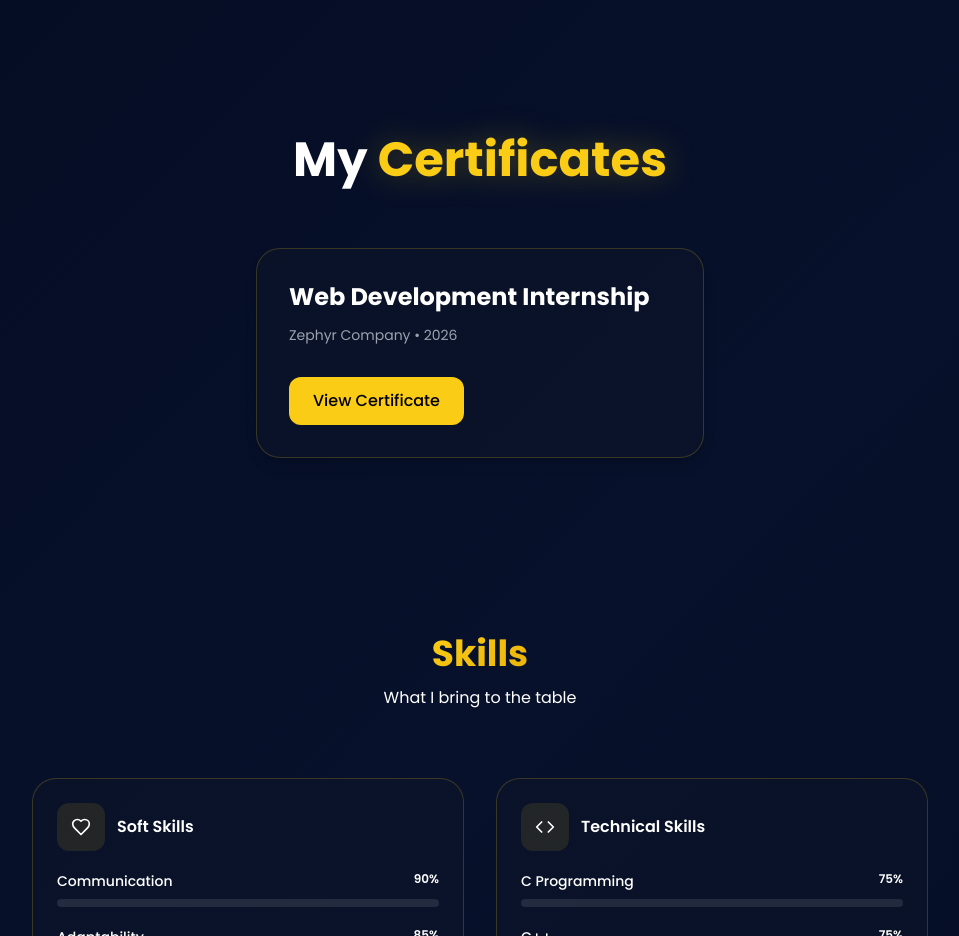
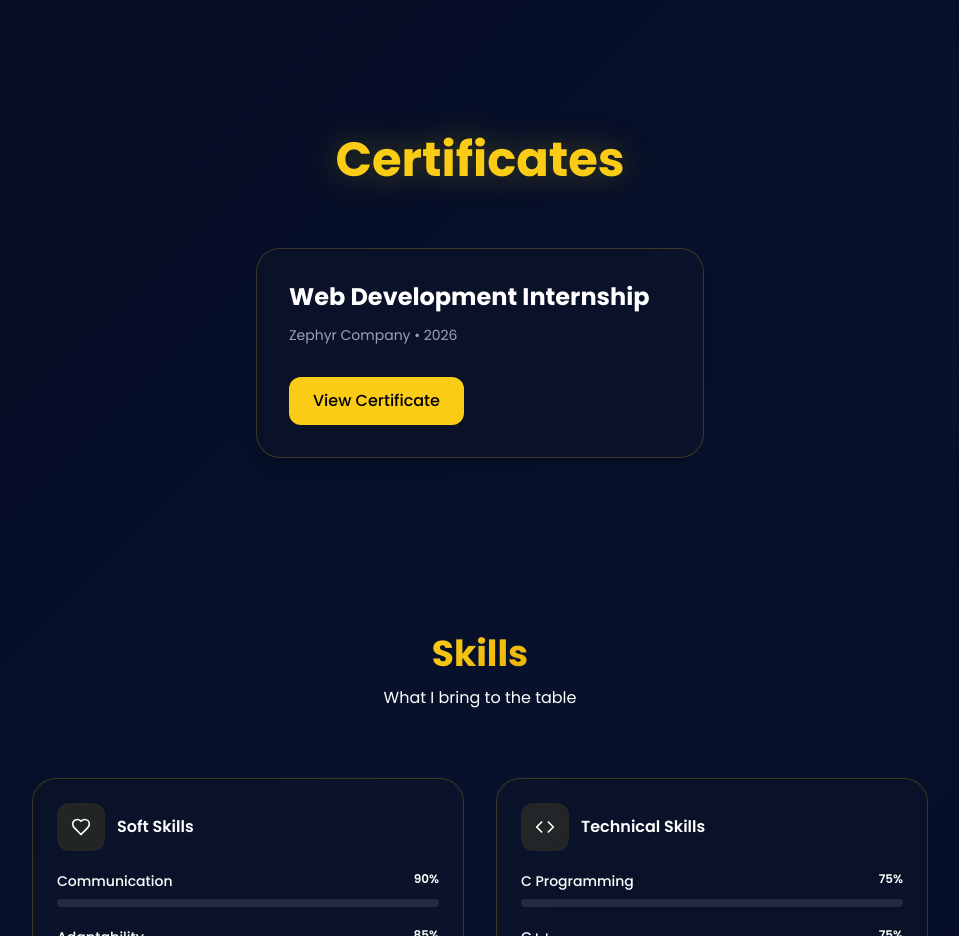
Before and after one commit to hudhafathima081-cell/portfolio-main, a React (Vite) app: page / in a window 1280 px wide. Shown: the part 2360-3296 px from the top of the page, without its empty margins (160-1119 px from the left). Built offline with nearby package versions, Linux system fonts and the light colour scheme.

Commit message:
Update Certificates.tsx

```diff
--- a/src/components/Certificates.tsx
+++ b/src/components/Certificates.tsx
@@ -38,7 +38,7 @@ const Certificates = () => {
           "
         >
 
-          My{" "}
+
 
           <span
             className="
```
